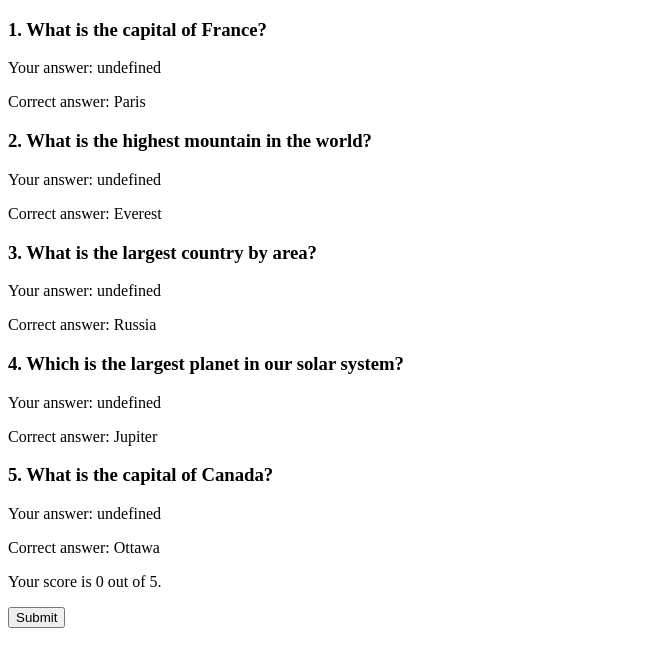
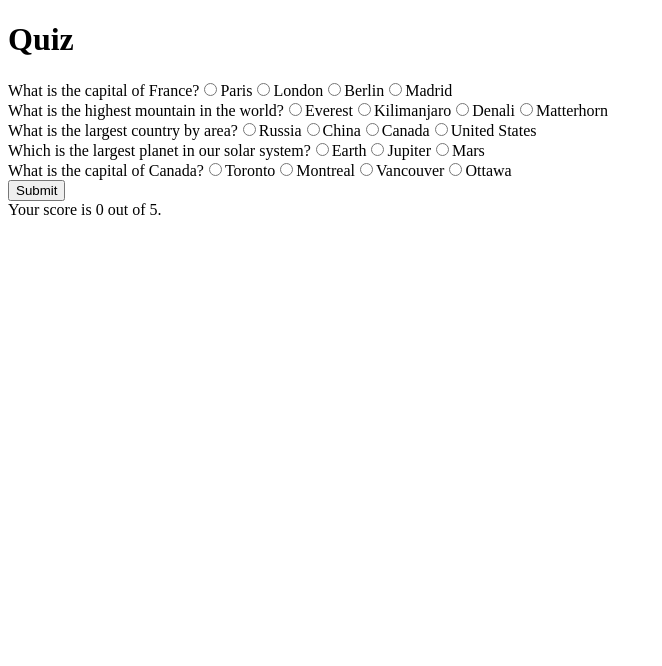
Before and after one commit to acciojob/quiz-with-session-BoonDocks-sl, a website: page main.html in a window 1280 px wide. Both pictures are taken after a click on the button "Submit". Shown: the whole page, without its empty margins (0-662 px from the left). Drawn offline with Linux system fonts and the light colour scheme.

Commit message:
created a submission

```diff
--- a/main.html
+++ b/main.html
@@ -1,12 +1,13 @@
 <!DOCTYPE html>
 <html>
 <head>
-  <link rel="stylesheet" href="styles.css" />
+  <link rel="stylesheet" href="styles.css">
 </head>
-
 <body>
-  <div id="quiz-container"></div>
-  <button id="submit-button">Submit</button>
+  <h1>Quiz</h1>
+  <div id="questions"></div>
+  <button id="submit">Submit</button>
+  <div id="score"></div>
 
   <script type="text/javascript" src="./script.js"></script>
 </body>
--- a/script.js
+++ b/script.js
@@ -1,4 +1,4 @@
-// Define the quiz questions
+// Quiz questions
 const questions = [
   {
     question: "What is the capital of France?",
@@ -27,109 +27,61 @@ const questions = [
   },
 ];
 
-// Function to render the quiz questions
-function renderQuestions() {
-  const quizContainer = document.getElementById("quiz-container");
-
-  // Check if there is progress stored in session storage
-  const savedProgress = sessionStorage.getItem("progress");
-  let progress = savedProgress ? JSON.parse(savedProgress) : {};
-
-  questions.forEach((question, index) => {
-    const questionElement = document.createElement("div");
-    questionElement.className = "question";
-
-    const questionText = document.createElement("h3");
-    questionText.textContent = `${index + 1}. ${question.question}`;
-    questionElement.appendChild(questionText);
-
-    const choicesContainer = document.createElement("div");
-    question.choices.forEach((choice, choiceIndex) => {
-      const choiceElement = document.createElement("div");
-      choiceElement.className = "choice";
-
-      const input = document.createElement("input");
-      input.type = "radio";
-      input.name = `question-${index}`;
-      input.value = choice;
-      input.checked = progress[index] === choice; // Check if this choice was selected previously
-
-      input.addEventListener("change", (event) => {
-        const selectedChoice = event.target.value;
-
-        // Store the selected choice in session storage
-        progress[index] = selectedChoice;
-        sessionStorage.setItem("progress", JSON.stringify(progress));
-      });
-
-      const label = document.createElement("label");
-      label.textContent = choice;
-      choiceElement.appendChild(input);
-      choiceElement.appendChild(label);
-
-      choicesContainer.appendChild(choiceElement);
-    });
-
-    questionElement.appendChild(choicesContainer);
-    quizContainer.appendChild(questionElement);
-  });
+// Retrieve user progress from session storage
+let userAnswers = sessionStorage.getItem("progress");
+if (userAnswers) {
+  userAnswers = JSON.parse(userAnswers);
+} else {
+  userAnswers = [];
 }
 
-// Render the quiz questions
+// Display the quiz questions and choices
+const questionsElement = document.getElementById("questions");
+
+function renderQuestions() {
+  for (let i = 0; i < questions.length; i++) {
+    const question = questions[i];
+    const questionElement = document.createElement("div");
+    const questionText = document.createTextNode(question.question);
+    questionElement.appendChild(questionText);
+    for (let j = 0; j < question.choices.length; j++) {
+      const choice = question.choices[j];
+      const choiceElement = document.createElement("input");
+      choiceElement.setAttribute("type", "radio");
+      choiceElement.setAttribute("name", `question-${i}`);
+      choiceElement.setAttribute("value", choice);
+      if (userAnswers[i] === choice) {
+        choiceElement.setAttribute("checked", true);
+      }
+      const choiceText = document.createTextNode(choice);
+      questionElement.appendChild(choiceElement);
+      questionElement.appendChild(choiceText);
+    }
+    questionsElement.appendChild(questionElement);
+  }
+}
 renderQuestions();
 
-// Function to calculate the score and display it
-function calculateScore() {
-  const quizContainer = document.getElementById("quiz-container");
+// Save user progress to session storage when an option is selected
+questionsElement.addEventListener("change", function (event) {
+  const selectedChoice = event.target.value;
+  const questionIndex = event.target.getAttribute("name").split("-")[1];
+  userAnswers[questionIndex] = selectedChoice;
+  sessionStorage.setItem("progress", JSON.stringify(userAnswers));
+});
 
-  // Remove the quiz questions
-  while (quizContainer.firstChild) {
-    quizContainer.removeChild(quizContainer.firstChild);
-  }
+// Submit the quiz and calculate the score
+const submitButton = document.getElementById("submit");
+const scoreElement = document.getElementById("score");
 
-  // Get the saved progress from session storage
-  const savedProgress = sessionStorage.getItem("progress");
-  const progress = savedProgress ? JSON.parse(savedProgress) : {};
-
+submitButton.addEventListener("click", function () {
+  const correctAnswers = questions.map((question) => question.answer);
   let score = 0;
-
-  questions.forEach((question, index) => {
-    const selectedChoice = progress[index];
-    const isCorrect = selectedChoice === question.answer;
-
-    if (isCorrect) {
+  for (let i = 0; i < correctAnswers.length; i++) {
+    if (userAnswers[i] === correctAnswers[i]) {
       score++;
     }
-
-    const questionElement = document.createElement("div");
-    questionElement.className = "question";
-
-    const questionText = document.createElement("h3");
-    questionText.textContent = `${index + 1}. ${question.question}`;
-    questionElement.appendChild(questionText);
-
-    const selectedChoiceElement = document.createElement("p");
-    selectedChoiceElement.textContent = `Your answer: ${selectedChoice}`;
-    questionElement.appendChild(selectedChoiceElement);
-
-    const isCorrectElement = document.createElement("p");
-    isCorrectElement.textContent = `Correct answer: ${question.answer}`;
-    questionElement.appendChild(isCorrectElement);
-
-    quizContainer.appendChild(questionElement);
-  });
-
-  const scoreElement = document.createElement("p");
+  }
   scoreElement.textContent = `Your score is ${score} out of ${questions.length}.`;
-
-  // Store the score in local storage
   localStorage.setItem("score", score);
-
-  quizContainer.appendChild(scoreElement);
-}
-
-// Call calculateScore function when the user clicks on the submit button
-document.addEventListener("DOMContentLoaded", () => {
-  const submitButton = document.getElementById("submit-button");
-  submitButton.addEventListener("click", calculateScore);
 });
```
